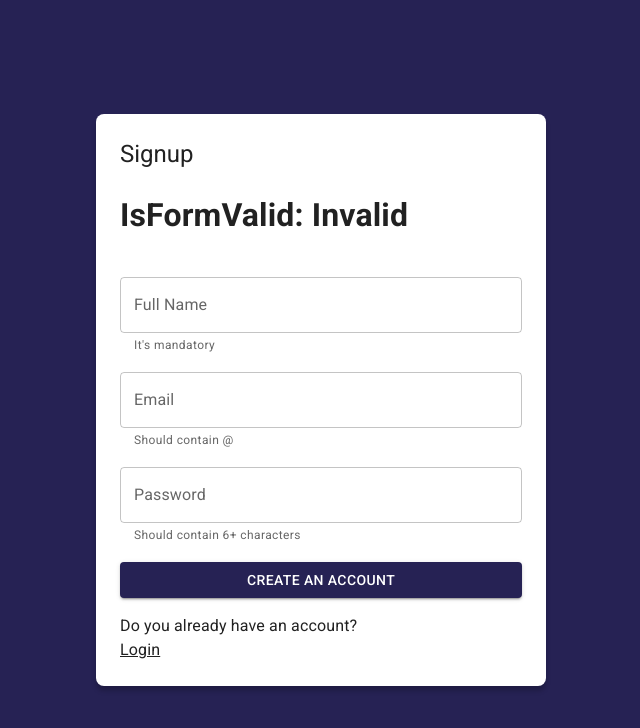
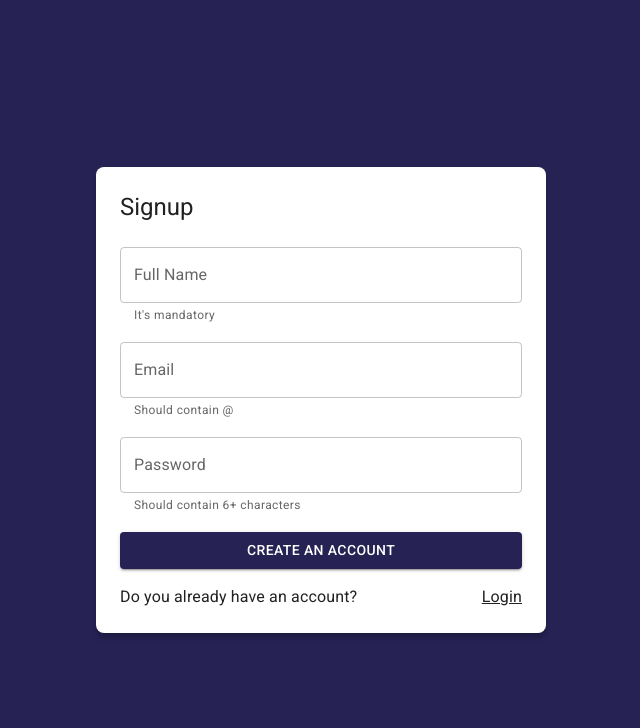
Before and after one commit to csuazag/Journal-App, a React (Vite) app: page /auth/signup in a window 1280 px wide. Shown: the top 728 px of the page, without its empty margins (319-959 px from the left). Built offline with nearby package versions, Linux system fonts and the light colour scheme.

Commit message:
improvements

```diff
--- a/src/auth/pages/SignupPage.jsx
+++ b/src/auth/pages/SignupPage.jsx
@@ -1,11 +1,18 @@
 import { Link as RouterLink } from "react-router-dom";
 
-import { Button, Grid, Link, TextField, Typography } from "@mui/material";
+import {
+  Alert,
+  Button,
+  Grid,
+  Link,
+  TextField,
+  Typography,
+} from "@mui/material";
 import { AuthLayout } from "../layout/AuthLayout";
 import { useForm } from "../../hooks";
-import { useState } from "react";
+import { useMemo, useState } from "react";
 import { startCreatingUserWithEmailPassword } from "../../store/auth";
-import { useDispatch } from "react-redux";
+import { useDispatch, useSelector } from "react-redux";
 
 const formData = {
   email: "",
@@ -20,6 +27,12 @@ const formValidations = {
 };
 
 export const SignupPage = () => {
+  const { status, errorMessage } = useSelector((state) => state.auth);
+
+  const isCheckingAuthentication = useMemo(() => {
+    status === "checking";
+  }, [status]);
+
   const dispatch = useDispatch();
 
   const {
@@ -46,8 +59,6 @@ export const SignupPage = () => {
 
   return (
     <AuthLayout title="Signup">
-      <h1>IsFormValid: {isFormValid ? "VALID" : "Invalid"}</h1>
-
       <form onSubmit={onSubmit}>
         <Grid container>
           <Grid item xs={12} sx={{ mt: 2 }}>
@@ -93,19 +104,32 @@ export const SignupPage = () => {
           </Grid>
 
           <Grid container sx={{ mt: 2, mb: 2 }}>
+            <Grid
+              item
+              xs={12}
+              sx={{ mb: 2 }}
+              display={!!errorMessage ? "" : "none"}
+            >
+              <Alert severity="error">{errorMessage}</Alert>
+            </Grid>
+
             <Grid item xs={12}>
-              <Button type="submit" variant="contained" fullWidth>
+              <Button
+                type="submit"
+                variant="contained"
+                fullWidth
+                disabled={isCheckingAuthentication}
+              >
                 Create an account
               </Button>
             </Grid>
           </Grid>
 
-          <Grid container direction="row" justifyContent="end">
-            <Grid item xs={12}>
-              <Typography sx={{ mr: 1 }}>
-                Do you already have an account?
-              </Typography>
-
+          <Grid container justifyContent="space-between" direction="row">
+            <Grid item>
+              <Typography>Do you already have an account?</Typography>
+            </Grid>
+            <Grid item>
               <Link component={RouterLink} color="inherit" to="/auth/login">
                 Login
               </Link>
--- a/src/firebase/providers.js
+++ b/src/firebase/providers.js
@@ -5,14 +5,17 @@ import {
   updateProfile,
 } from "firebase/auth";
 import { FirebaseAuth } from "./config";
+
 const handleError = (error) => {
   return { errorMessage: error.message };
 };
 
 const googleProvider = new GoogleAuthProvider();
+
 export const signInWithGoogle = async () => {
   try {
     const result = await signInWithPopup(FirebaseAuth, googleProvider);
+
     const { displayName, email, photoURL, uid } = result.user;
 
     return {
--- a/src/hooks/useForm.js
+++ b/src/hooks/useForm.js
@@ -1,7 +1,6 @@
 import { useEffect, useMemo, useState } from "react";
 
 export const useForm = (initialForm = {}, formValidations = {}) => {
-
   const [formState, setFormState] = useState(initialForm);
 
   const [formValidation, setFormValidation] = useState({});
@@ -11,8 +10,8 @@ export const useForm = (initialForm = {}, formValidations = {}) => {
   }, [formState]);
 
   const isFormValid = useMemo(() => {
-    for (const formValue in formValidation) {
-      if (formValidation[formValue] != null) return false;
+    for (const formKey in formValidation) {
+      if (formValidation[formKey] !== null) return false;
     }
     return true;
   }, [formValidation]);
@@ -32,15 +31,14 @@ export const useForm = (initialForm = {}, formValidations = {}) => {
   const createValidators = () => {
     const formCheckedValues = {};
 
-    for (const formField of Object.keys(formValidations)) {
-      const [fn, errorMessage] = formValidations[formField];
-      formCheckedValues[`${formField}Valid`] = fn(formState[formField])
+    for (const formKey in formValidations) {
+      const [fn, errorMessage] = formValidations[formKey];
+      formCheckedValues[`${formKey}Valid`] = fn(formState[formKey])
         ? null
         : errorMessage;
     }
 
     setFormValidation(formCheckedValues);
-    console.log(formCheckedValues);
   };
 
   return {
--- a/src/store/auth/authSlice.js
+++ b/src/store/auth/authSlice.js
@@ -11,8 +11,8 @@ export const authSlice = createSlice({
     errorMessage: null,
   },
   reducers: {
-  login: (state, { payload }) => {
-      state.status = "authenticated"; // checking, not-authenticated, authenticated
+    login: (state, { payload }) => {
+      state.status = "authenticated";
       state.uid = payload.uid;
       state.email = payload.email;
       state.displayName = payload.displayName;
@@ -20,7 +20,7 @@ export const authSlice = createSlice({
       state.errorMessage = payload.errorMessage;
     },
     logout: (state, { payload }) => {
-      state.status = "not-authenticated"; // checking, not-authenticated, authenticated
+      state.status = "not-authenticated";
       state.uid = null;
       state.email = null;
       state.displayName = null;
--- a/src/store/auth/thunks.js
+++ b/src/store/auth/thunks.js
@@ -4,19 +4,19 @@ import {
 } from "../../firebase/providers";
 import { checkingCredentials, login, logout } from "./authSlice";
 
-export const checkingAuthentication = (email, password) => {
+export const checkingAuthentication = () => {
   return async (dispatch) => {
     dispatch(checkingCredentials());
   };
 };
 
-export const startGoogleSignIn = (email, password) => {
+export const startGoogleSignIn = () => {
   return async (dispatch) => {
     dispatch(checkingCredentials());
 
     const result = await signInWithGoogle();
 
-    if (!result.ok) return dispatch(logout({ errorMessage }));
+    if ( !result.ok ) return dispatch( logout( result.errorMessage ) );
 
     dispatch(login(result));
   };
@@ -30,17 +30,14 @@ export const startCreatingUserWithEmailPassword = ({
   return async (dispatch) => {
     dispatch(checkingCredentials());
 
-    const { ok, uid, photoURL, errorMessage } =
-      await registerUserWithEmailPassword({
-        email,
-        password,
-        displayName,
-      });
+    const result = await registerUserWithEmailPassword({
+      email,
+      password,
+      displayName,
+    });
 
-    console.log({ ok, uid, photoURL, errorMessage });
+    if (!result.ok) return dispatch(logout(result.errorMessage));
 
-    if (!ok) return dispatch(logout({ errorMessage }));
-
-    dispatch(login({ uid, displayName, email, photoURL }));
+    dispatch(login(result));
   };
 };
```
